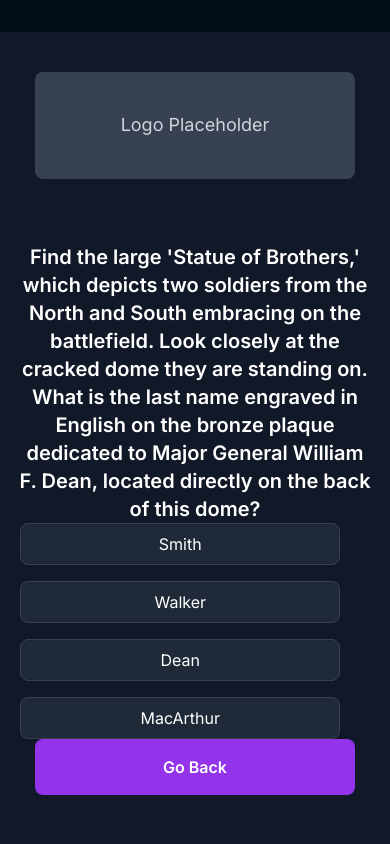
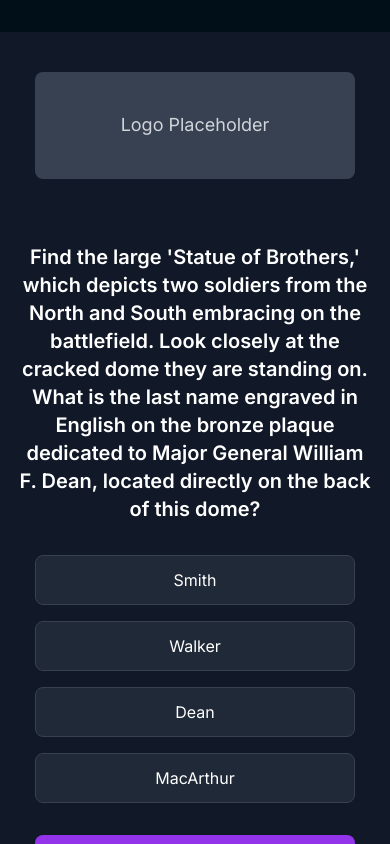
Before and after one commit to dyk010518/kagnew_website, a Next.js app: page /places in a window 390 px wide. Both pictures are taken after a click on the button "The War Memorial of Korea (Yongsan-gu)". Built offline with nearby package versions, Linux system fonts and the light colour scheme.

Commit message:
Fix mobile scrolling

```diff
--- a/components/QuizComponent.jsx
+++ b/components/QuizComponent.jsx
@@ -14,7 +14,17 @@ const QuizComponent = ({ data, openQuiz, setOpenQuiz, setOpen }) => {
     if (openQuiz) {
       setAnswer('');
       setFeedback('');
+      // Prevent body scroll when quiz is open
+      document.body.style.overflow = 'hidden';
+    } else {
+      // Restore body scroll when quiz is closed
+      document.body.style.overflow = 'unset';
     }
+
+    // Cleanup function to restore scroll on unmount
+    return () => {
+      document.body.style.overflow = 'unset';
+    };
   }, [openQuiz]);
 
   // Handle form submission
@@ -35,7 +45,10 @@ const QuizComponent = ({ data, openQuiz, setOpenQuiz, setOpen }) => {
   }
 
   return openQuiz ? (
-    <div className="fixed top-0 left-0 right-0 z-[9999] h-screen overflow-auto min-h-screen bg-gray-900 text-white flex flex-col items-center p-4">
+    <div className="fixed inset-0 z-[9999] bg-gray-900 text-white">
+      {/* Scrollable content container */}
+      <div className="h-full overflow-y-auto overflow-x-hidden">
+        <div className="min-h-full flex flex-col items-center p-4">
           {/* Logo */}
           <div className="w-full max-w-xs mt-6 mb-8">
             <div className="w-full aspect-[3/1] bg-gray-700 rounded-lg flex items-center justify-center">
@@ -44,12 +57,12 @@ const QuizComponent = ({ data, openQuiz, setOpenQuiz, setOpen }) => {
           </div>
 
           {/* Question */}
-      <h2 className="text-xl font-semibold mt-8 text-center">
+          <h2 className="text-xl font-semibold mt-8 mb-8 text-center max-w-md">
             {data.question}
           </h2>
 
           {/* Multiple Choice Options */}
-      <div className='space-y-4'>
+          <div className='space-y-4 w-full max-w-xs mb-8'>
             {data.answer_choices.map((choice, index) => (
               <button
                 key={index}
@@ -57,8 +70,8 @@ const QuizComponent = ({ data, openQuiz, setOpenQuiz, setOpen }) => {
                   setAnswer(choice);
                   handleSubmit(choice);
                 }}
-          className={`w-full max-w-xs px-4 py-2 rounded-lg border cursor-pointer ${
-            answer === choice ? 'bg-purple-600 border-purple-500' : 'bg-gray-800 border-gray-700'
+                className={`w-full px-4 py-3 rounded-lg border cursor-pointer transition-colors ${
+                  answer === choice ? 'bg-purple-600 border-purple-500' : 'bg-gray-800 border-gray-700 hover:bg-gray-700'
                 }`}
               >
                 <input
@@ -70,28 +83,29 @@ const QuizComponent = ({ data, openQuiz, setOpenQuiz, setOpen }) => {
                   className="hidden"
                 />
                 {choice}
-        </button>))}
+              </button>
+            ))}
           </div>
-
-
-
-
-
 
           {/* Feedback Message */}
           {feedback && (
-        <div className={`mt-6 text-xl ${feedback === 'Wrong!' ? 'text-red-500' : 'text-greend-500'}`}>
+            <div className={`mb-8 text-xl text-center ${feedback === 'Wrong!' ? 'text-red-500' : 'text-green-500'}`}>
               {feedback}
             </div>
           )}
 
+          {/* Go Back Button - Fixed at bottom with proper spacing */}
+          <div className="w-full max-w-xs mt-auto pb-6">
             <button
-        className="w-full max-w-xs px-4 py-4 mb-4 bg-purple-600 text-white rounded-lg font-semibold hover:bg-pink-500 transition-colors"
+              className="w-full px-4 py-4 bg-purple-600 text-white rounded-lg font-semibold hover:bg-pink-500 transition-colors"
               onClick={() => handleGoBack()}
             >
               Go Back
             </button>
           </div>
+        </div>
+      </div>
+    </div>
   ) : null;
 };
 
```
Lines whose indentation alone changed are shown as unchanged.
